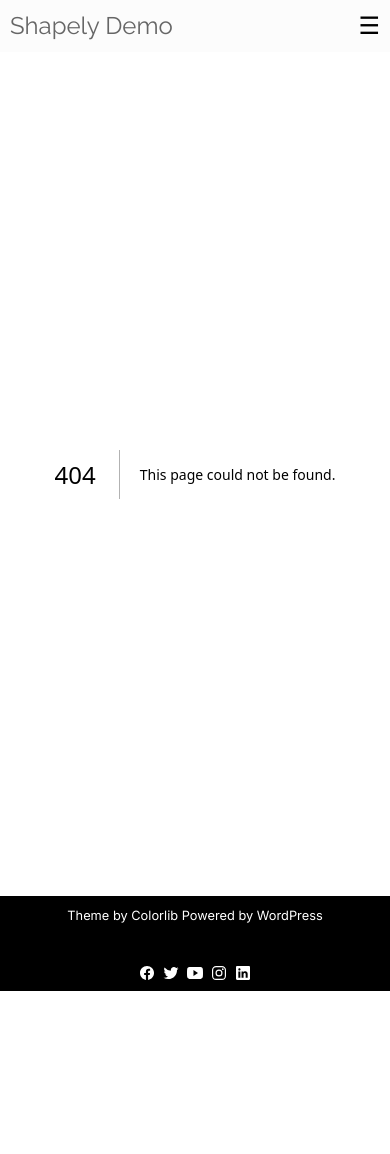
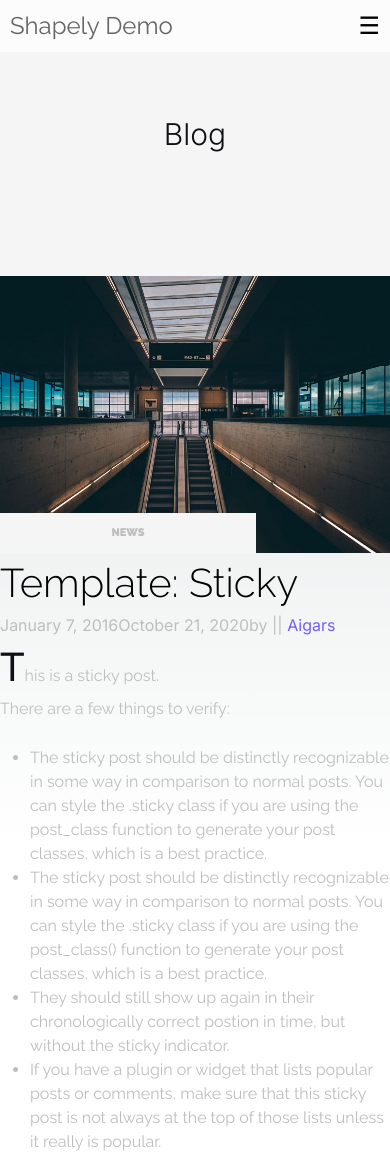
Before and after one commit to Shan-ali609/nextjs-firstapp, a Next.js app: page /blog1 in a window 390 px wide. Before the commit this address had no page. Before the commit the page ends 991 px from the top, so only its background shows below. Built offline with nearby package versions, Linux system fonts and the light colour scheme.

Commit message:
some changings

```diff
--- /dev/null
+++ b/src/app/blog1/page.js
@@ -0,0 +1,12 @@
+import Blogsection from '@/components/blog/Blogsection'
+
+import React from 'react'
+
+export default function blog1() {
+  return (
+    <div>
+
+      <Blogsection />
+    </div>
+  )
+}
--- a/src/app/layout.js
+++ b/src/app/layout.js
@@ -3,6 +3,7 @@ import Navbar from '../components/Navbar';
 import '@fortawesome/fontawesome-free'
 import "./globals.css";
 import Footer from "@/components/Footer";
+
 
 
 const inter = Inter({ subsets: ["latin"] });
@@ -18,7 +19,7 @@ export default function RootLayout({ children }) {
       <body className={inter.className} >
         <Navbar />
         {children}
-        <Footer />
+        {/* <Footer /> */}
         </body>
     </html>
   );
--- a/src/app/page.js
+++ b/src/app/page.js
@@ -8,6 +8,7 @@ import Forestimagesection from "@/components/Forestimagesection";
 import Carousalsection from "@/components/Carousalsection";
 import Mainclient from "@/components/Mainclient"
 import Themesdownload from "@/components/Themesdownload";
+import Footer from "@/components/Footer";
 
 export default function Home() {
   return (
@@ -21,6 +22,7 @@ export default function Home() {
         <Carousalsection />
         <Mainclient />
         <Themesdownload />
+
     </>
   );
 }
--- /dev/null
+++ b/src/app/portfolio/page.js
@@ -0,0 +1,10 @@
+import Herosection from '@/components/Herosection'
+import React from 'react'
+
+export default function portfolio() {
+  return (
+    <div>
+   <Herosection />
+    </div>
+  )
+}
--- a/src/components/Navbar.jsx
+++ b/src/components/Navbar.jsx
@@ -2,6 +2,7 @@
 import React, { useState } from "react";
 import { IoSearch } from "react-icons/io5";
 import "../style/Navbar.css";
+import Link from "next/link";
 
 export default function Navbar() {
   const [isNavOpen, setIsNavOpen] = useState(false);
@@ -14,9 +15,9 @@ export default function Navbar() {
     <div className="fullscreen-background">
       <nav className="navbar">
         <div>
-          <a href="http://localhost:3000/">
+          <Link href="http://localhost:3000/">
             <span className="Name">Shapely Demo</span>
-          </a>
+          </Link>
         </div>
 
         <button
@@ -29,59 +30,59 @@ export default function Navbar() {
 
         <ul className={`fields ${isNavOpen ? "open" : ""}`}>
           <li>
-            <a href="home">HOME</a>
+            <Link href="/">HOME</Link>
           </li>
           <li>
-            <a href="blog">BLOG</a>
+            <Link href="/blog1">BLOG</Link>
           </li>
           <li>
-            <a href="portfolio">PORTFOLIO</a>
+            <Link href="/portfolio">PORTFOLIO</Link>
           </li>
           <li className="dropdown">
-            <a href="#" className="dropdown-toggle">
+            <Link href="#" className="dropdown-toggle">
               ABOUTTHETESTS{" "}
               <span>
                 {" "}
                 <img className="drop" src="/images/drop.png" alt="Dropdown" />{" "}
               </span>
-            </a>
+            </Link>
             <ul className="dropdown-menu">
               <li>
-                <a href="#">Page Image Alignment</a>
+                <Link href="#">Page Image Alignment</Link>
               </li>
               <li>
-                <a href="#">Page Markup and Formatting</a>
+                <Link href="#">Page Markup and Formatting</Link>
               </li>
               <li>
-                <a href="#">Clear Floats</a>
+                <Link href="#">Clear Floats</Link>
               </li>
               <li>
-                <a href="#">Page with Comments</a>
+                <Link href="#">Page with Comments</Link>
               </li>
             </ul>
           </li>
           <li className="dropdown">
-            <a href="#" className="dropdown-toggle">
+            <Link href="#" className="dropdown-toggle">
               LEVEL1{" "}
               <span>
                 {" "}
                 <img className="drop" src="/images/drop.png" alt="Dropdown" />{" "}
               </span>
-            </a>
+            </Link>
             <ul className="dropdown-menu">
               <li>
-                <a href="#">Level 1.1</a>
+                <Link href="#">Level 1.1</Link>
               </li>
               <li>
-                <a href="#">Level 1.2</a>
+                <Link href="#">Level 1.2</Link>
               </li>
               <li>
-                <a href="#">Level 1.3</a>
+                <Link href="#">Level 1.3</Link>
               </li>
             </ul>
           </li>
           <li>
-            <a href="shop">SHOP</a>
+            <Link href="">SHOP</Link>
           </li>
           <li>
             <IoSearch className="conn" />
--- /dev/null
+++ b/src/components/blog/Blogsection.jsx
@@ -0,0 +1,64 @@
+import React from "react";
+import "@/style/blogcss/blogsection.css";
+import Image from "next/image";
+import Link from "next/link";
+
+export default function Blogsection() {
+  return (
+    <>
+      <div className="blog-section">
+        <h2 className="blog-sec">Blog</h2>
+      </div>
+
+      <div className="blogbox">
+        <div className="newlinkwidth">
+          <Link className="Newslink" href="/">
+            NEWS
+          </Link>
+        </div>
+
+        <Image
+          className="blogimg"
+          src="/images/blog1.jpg"
+          width={592}
+          height={350}
+        />
+      </div>
+
+      <div className="text-input">
+        <h1 className="sticky">
+          <Link href="">Template: Sticky</Link>
+        </h1>
+        <p className="about-date">January 7, 2016October 21, 2020by ||  <span style={{color:"#745cf9",cursor:"pointer"}}>Aigars</span> </p>
+        <p className="styled-paragraph">This is a sticky post.</p>
+        <p className="list-head">There are a few things to verify:</p>
+        <ul className="list-items">
+
+
+          <li>
+            The sticky post should be distinctly recognizable in some way in
+            comparison to normal posts. You can style the .sticky class if you
+            are using the post_class function to generate your post classes,
+            which is a best practice.
+          </li>
+          <li>
+            The sticky post should be distinctly recognizable in some way in
+            comparison to normal posts. You can style the .sticky class if you
+            are using the post_class() function to generate your post classes,
+            which is a best practice.
+          </li>
+          <li>
+            They should still show up again in their chronologically correct
+            postion in time, but without the sticky indicator.
+          </li>
+          <li>
+            If you have a plugin or widget that lists popular posts or comments,
+            make sure that this sticky post is not always at the top of those
+            lists unless it really is popular.
+          </li>
+
+        </ul>
+      </div>
+    </>
+  );
+}
--- a/src/style/Navbar.css
+++ b/src/style/Navbar.css
@@ -91,7 +91,9 @@ body, html {
 .dropdown-menu li {
     color: black;
     padding: 15px 10px;
-    letter-spacing: 1px;
+    letter-spacing: 0px;
+
+
 }
 
 .dropdown-menu li:hover {
@@ -124,8 +126,8 @@ body, html {
         display: none;
         flex-direction: column;
         position: absolute;
-        background-color: rgb(202, 204, 202);
-        top: 60px;
+        background-color: white;
+        top: 50px;
         left: 0;
         width: 100%;
         padding: 20px 0;
@@ -146,7 +148,10 @@ body, html {
         position: static;
         width: 100%;
     }
+    .dropdown-menu li {
 
+        padding: 10px 80px;
+    }
     .navbar-toggle {
         display: block;
     }
--- /dev/null
+++ b/src/style/blogcss/blogsection.css
@@ -0,0 +1,106 @@
+.blog-section{
+    width: 100%;
+    height: 224px;
+    background-color: #f5f5f5;
+}
+.blog-sec{
+    font-size: 30px;
+    font-weight: 300;
+    color: #0e1015;
+    position: relative;
+    padding: 93px 12rem;
+
+}
+@media screen and (max-width:767px) {
+      .blog-sec{
+        padding: 60px 2rem;
+        text-align: center;
+      }
+}
+
+
+.blogbox{
+
+    position: relative;
+    overflow: hidden;
+}
+.blogimg{
+   z-index: 1;
+}
+.newlinkwidth{
+    width: 10rem;
+}
+.Newslink{
+    position: absolute;
+     bottom: 0;
+     left: 0;
+    color: #bebebe;
+    padding: 20px 0px;
+    width: 16rem;
+    background-color: #f5f5f5;
+    font-size: 12px;
+    font-weight: 900;
+    font-family: 'Raleway', 'Helvetica Neue', Helvetica, Arial, sans-serif;
+    cursor: pointer;
+    text-align: center;
+}
+.Newslink:hover{
+    color: #745cf9;
+    font-weight: 700;
+}
+
+@media (max-width: 1024px) {
+    .Newslink {
+        padding: 12px 8px;
+        font-size: 11px;
+    }
+}
+
+@media (max-width: 768px) {
+    .Newslink {
+        padding: 10px 6px;
+        font-size: 11px;
+    }
+}
+
+@media (max-width: 480px) {
+    .Newslink {
+        padding: 12px 0px;
+        font-size: 11px;
+    }
+}
+
+.sticky{
+    font-size: 40px;
+    font-weight: 300;
+    font-family: 'Raleway', 'Helvetica Neue', Helvetica, Arial, sans-serif;
+}
+.about-date{
+    color:#bebebe ;
+}
+/* .text-input{
+    position: relative;
+} */
+.styled-paragraph::first-letter{
+      /* font-size: 24px; */
+      color: #0e1015;
+      font-size: 40px;
+      font-weight: 500;
+      text-align: start;
+}
+.styled-paragraph{
+  color:#bebebe ;
+  font-family: 'Raleway', 'Helvetica Neue', Helvetica, Arial, sans-serif;
+}
+.list-head{
+    color:#bebebe ;
+    font-family: 'Raleway', 'Helvetica Neue', Helvetica, Arial, sans-serif;
+}
+.list-items{
+    list-style-type: disc;
+    padding-left: 20px;
+    color:#bebebe ;
+    font-family: 'Raleway', 'Helvetica Neue', Helvetica, Arial, sans-serif;
+    padding-top: 25px;
+    margin-left: 10px;
+}
--- a/src/style/footer.css
+++ b/src/style/footer.css
@@ -1,23 +1,21 @@
-
 footer {
     background-color: black;
     color: white;
-    padding: 60px 10px;
+    padding: 73px 0px;
+
 }
 
 .flex-check {
     display: flex;
     flex-direction: row;
-    align-items: center;
-    justify-content: space-around;
+    justify-content: space-between;
     flex-wrap: wrap;
-    gap: 30px;
-
+    padding: 0 10rem;
 }
 
 .content {
     max-width: 30rem;
-    text-align: center;
+
 }
 
 .icons-footer {
@@ -29,7 +27,7 @@ footer {
 
 .icons-footer svg {
     color: white;
-    font-size: 1.5rem;
+    font-size: 1.3rem;
     cursor: pointer;
     transform: scale(1);
     transition: transform 0.3s ease;
@@ -40,14 +38,19 @@ footer {
     transform: scale(0.9);
 }
 
-
 @media (max-width: 768px) {
     footer {
         padding: 15px 5px;
     }
 
+    .flex-check {
+        flex-direction: column;
+        align-items: center;
+        padding: 0 1rem;
+    }
+
     .content {
-        max-width: 25rem;
+        max-width: 100%;
         font-size: 0.9rem;
     }
 
@@ -66,7 +69,7 @@ footer {
     }
 
     .content {
-        max-width: 20rem;
+        max-width: 100%;
         font-size: 0.8rem;
     }
 
--- a/src/style/mainclient.css
+++ b/src/style/mainclient.css
@@ -13,13 +13,13 @@
 .flex-box {
     display: flex;
     flex-wrap: wrap;
-    justify-content: space-evenly;
+    justify-content: space-between;
     width: 100%;
     max-width: 1000px;
     margin: 0 auto;
     gap: 20px;
     padding: 0 20px;
-    padding-top: 30px;
+    padding-top: 100px;
     padding-bottom: 60px;
 }
 
--- a/src/style/themesdownload.css
+++ b/src/style/themesdownload.css
@@ -1,3 +1,4 @@
+
 .themes {
     width: 100%;
     background-color: rgb(235, 235, 235);
@@ -26,7 +27,6 @@
     font-size: 13px;
     color: white;
     background-color: rgb(116, 92, 249);
-    font-size: 12px;
     font-weight: 600;
     margin-top: 0;
     font-family: 'Raleway', 'Helvetica Neue', Helvetica, Arial, sans-serif;
@@ -39,7 +39,25 @@
     background-color: rgb(109, 83, 255);
 }
 
-/* Responsive Styles */
+@media (max-width: 1123px) {
+    .themes {
+        display: flex;
+        flex-direction: column;
+        padding: 40px 20px;
+        gap: 40px;
+    }
+
+    .themes h3 {
+        font-size: 1.5rem;
+    }
+
+    .download-btn {
+        width: 100%;
+        max-width: 180px;
+        font-size: 14px;
+    }
+}
+
 @media (max-width: 768px) {
     .themes {
         padding: 20px 10px;
@@ -51,7 +69,8 @@
     }
 
     .download-btn {
-        width: 180px;
+        width: 100%;
+        max-width: 180px;
         font-size: 14px;
     }
 }
@@ -69,7 +88,8 @@
     }
 
     .download-btn {
-        width: 150px;
+        width: 100%;
+        max-width: 150px;
         font-size: 16px;
     }
 }
```
Also changed, not shown: src/components/Forestimagesection.jsx (+0 -22 lines), public/images/blog1.jpg (added).
